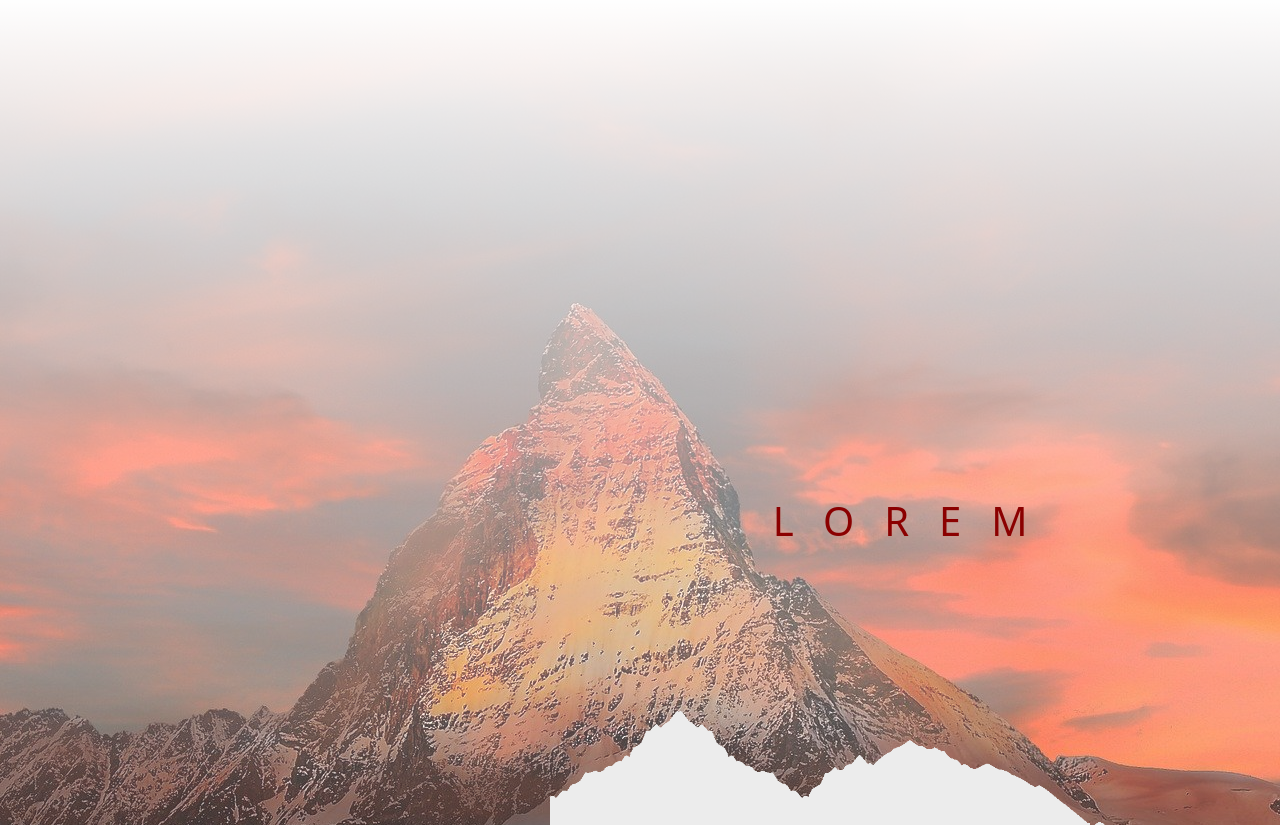
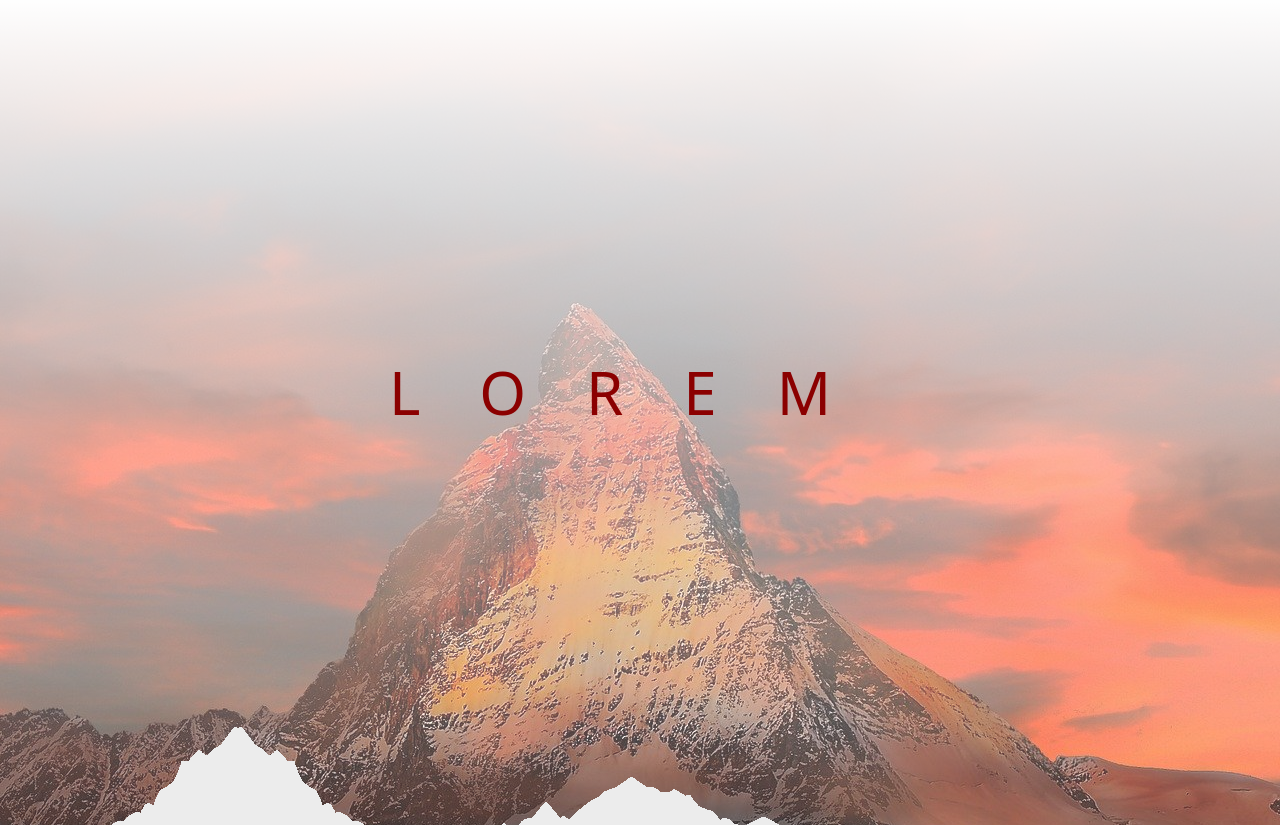
Before and after one commit to Nico820/Progetto-Red, a plain HTML site: page index.html in a window 1280 px wide. Shown: the part 127-952 px from the top of the page. Drawn offline with nearby package versions, Linux system fonts and the light colour scheme.

Commit message:
Scritte messe meglio

```diff
--- a/index.html
+++ b/index.html
@@ -26,17 +26,28 @@
             <a class="linkText" href="">Ultimo Link</a>
         </div>
     </nav>
-    <div class="imgBackground">
-        <div class="titlePrincipale d-flex align-items-center flex-column flex-end">
-            <h1>
-                LOREM
-            </h1>
+    <div class="imgBackground ">
+        <div class="divSezione1 d-flex flex-column align-items-center justify-content-end">
             <div>
-                <img class="img-fluid w-100" src="media/mountains2.png" alt="">
+               <h1 class="titlePrincipale">
+                   LOREM
+               </h1>
             </div>
-
+            <div>
+                <img class="imgMontagneBianche" src="media/mountains2.png" alt="">
+            </div>
         </div>
     </div>
+
+
+
+
+
+
+
+
+
+
 
 
     <section>
--- a/style.css
+++ b/style.css
@@ -22,20 +22,33 @@
 .imgBackground{
     background-image: linear-gradient(rgb(255, 255, 255), rgba(255, 255, 255, 0)),  url(media/switzerland-862870_1920.jpg);
     background-position: center;
+    width: 100%;
     height: 1000px;
-    position: relative;
+}
+
+.divSezione1{
+    height: 1000px;
+    min-width: 100%;
 
 
 }
-
 .titlePrincipale{
     font: var(--font_principale);
     color: darkred;
-    letter-spacing: 30px;
-    position: absolute;
-    top: 50%;
-    left:43%;
+    letter-spacing: 60px;
+    margin-bottom: 20px;
+    font-size: 60px;
+
 }
+
+.imgMontagneBianche{
+    width: 100%;
+}
+
+
+
+
+
 
 /* SECONDA SEZIONE  */
 
```
